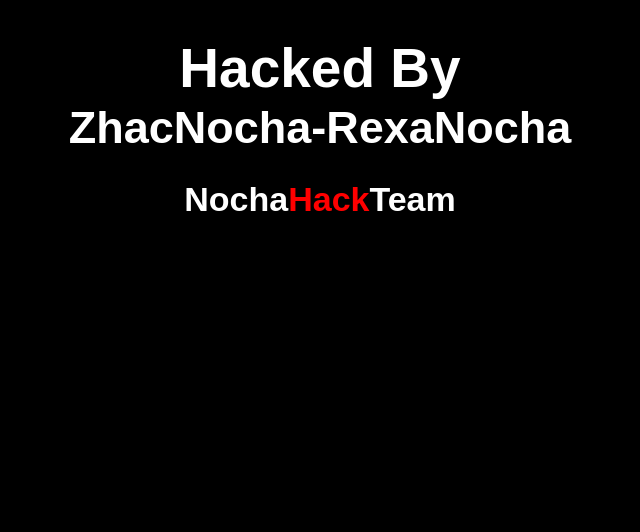
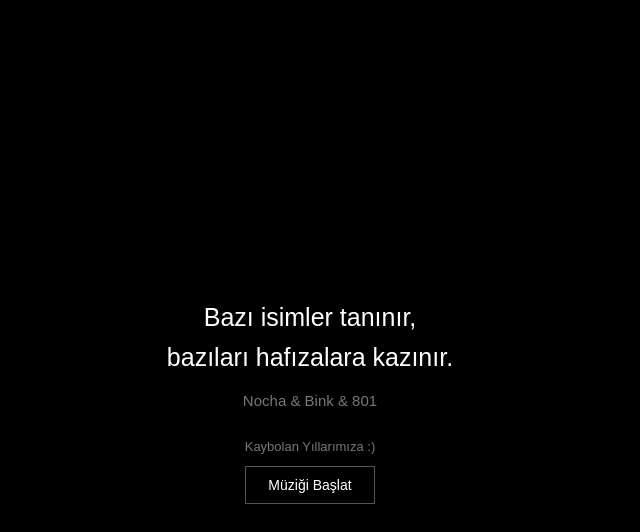
Before and after one commit to medyazhac-blip/my-site, a plain HTML site: page index.html in a window 1280 px wide. Shown: the whole page, without its empty margins (330-970 px from the left). Drawn offline with Linux system fonts and the light colour scheme.

Commit message:
Update index.html

```diff
--- a/index.html
+++ b/index.html
@@ -1,111 +1,106 @@
 <html>
-<title>NochaHackTeam</title>
+<head>
+<title>ZhacNocha</title>
+
 <style>
-html,
+* {
+    margin: 0;
+    padding: 0;
+    box-sizing: border-box;
+}
+
 body {
-width: 100% !important;
-min-height: 100% !important;
-margin: 0 !important;
-padding: 0 !important;
+    background: #000;
+    color: #fff;
+    font-family: Arial, sans-serif;
+    min-height: 100vh;
+    display: flex;
+    justify-content: center;
+    align-items: center;
+    text-align: center;
 }
-body {
-background: #000 !important;
-color: #fff !important;
-font-family: Arial, Helvetica, sans-serif !important;
-overflow-x: hidden !important;
+
+.container {
+    padding: 20px;
 }
-#nocha-page {
-width: 100% !important;
-min-height: 100vh !important;
-display: flex !important;
-flex-direction: column !important;
-align-items: center !important;
-text-align: center !important;
-margin: 0 auto !important;
-padding: 0 10px 60px !important;
+
+h1 {
+    font-size: 25px;
+    font-weight: normal;
+    line-height: 1.6;
+    margin-bottom: 15px;
 }
-#nocha-page #back {
-display: block !important;
-width: 90% !important;
-max-width: 800px !important;
-height: auto !important;
-max-height: 50vh !important;
-object-fit: contain !important;
-margin: 25px auto 0 auto !important;
+
+.names {
+    color: #777;
+    font-size: 15px;
+    margin-bottom: 30px;
 }
-#nocha-page #main {
-width: 100% !important;
-display: flex !important;
-flex-direction: column !important;
-align-items: center !important;
-text-align: center !important;
-padding: 35px 0 0 !important;
-margin: 0 auto !important;
+
+.song-title {
+    color: #777;
+    font-size: 13px;
+    margin-bottom: 12px;
 }
-#nocha-page .fof {
-width: 100% !important;
-display: flex !important;
-flex-direction: column !important;
-align-items: center !important;
-text-align: center !important;
+
+button {
+    background: transparent;
+    color: #fff;
+    border: 1px solid #555;
+    padding: 10px 22px;
+    font-size: 14px;
+    cursor: pointer;
 }
-#nocha-page .names {
-display: block !important;
-width: 100% !important;
-text-align: center !important;
-white-space: nowrap !important;
-font-size: clamp(18px, 6vw, 45px) !important;
-font-weight: 700 !important;
-line-height: 1.2 !important;
-color: #fff !important;
-margin: 0 auto !important;
-padding: 0 !important;
-text-shadow: none !important;
-}
-#nocha-page h1.names {
-font-size: clamp(30px, 8vw, 55px) !important;
-margin: 0 auto !important;
-}
-#nocha-page h2 {
-width: 100% !important;
-text-align: center !important;
-font-size: clamp(22px, 5vw, 34px) !important;
-font-weight: 700 !important;
-color: #fff !important;
-margin: 25px auto 0 auto !important;
-padding: 0 !important;
-text-shadow: none !important;
-}
-#nocha-page .x {
-display: block !important;
-width: 100% !important;
-text-align: center !important;
-margin: 25px auto 0 auto !important;
-font-size: clamp(16px, 4vw, 24px) !important;
-font-weight: 700 !important;
-color: #fff !important;
-text-shadow: none !important;
-}
-@media (max-width: 400px) {
-#nocha-page .names {
-font-size: 19px !important;
-letter-spacing: -0.5px !important;
-}
+
+button:hover {
+    background: #fff;
+    color: #000;
 }
 </style>
+</head>
 
-<div id="nocha-page">
+<body>
 
-<div id="main">
-<div class="fof">
-<h1 class="names">
-Hacked By
-</h1>
-<span class="names">
-ZhacNocha-RexaNocha
-</span>
-<h2><span style="color: white;">Nocha</span><span style="color: red;">Hack</span><span style="color: white;">Team</span>
-</h2></div>
+<div class="container">
+
+    <h1>
+        Bazı isimler tanınır,<br>
+        bazıları hafızalara kazınır.
+    </h1>
+
+    <div class="names">
+        Nocha &amp; Bink &amp; 801
+    </div>
+
+    <p class="song-title">Kaybolan Yıllarımıza :)</p>
+
+    <button onclick="startMusic()" id="musicButton">
+        Müziği Başlat
+    </button>
+
+    <audio id="music" loop>
+        <source src="muzik.mp3" type="audio/mpeg">
+    </audio>
+
 </div>
-</div>
+
+<script>
+function startMusic() {
+    const music = document.getElementById("music");
+    const button = document.getElementById("musicButton");
+
+    if (music.paused) {
+        music.play().then(() => {
+            button.textContent = "Müziği Durdur";
+        }).catch(() => {
+            button.textContent = "Müzik açılamadı";
+        });
+    } else {
+        music.pause();
+        button.textContent = "Müziği Başlat";
+    }
+}
+</script>
+
+</body>
 </html>
```
